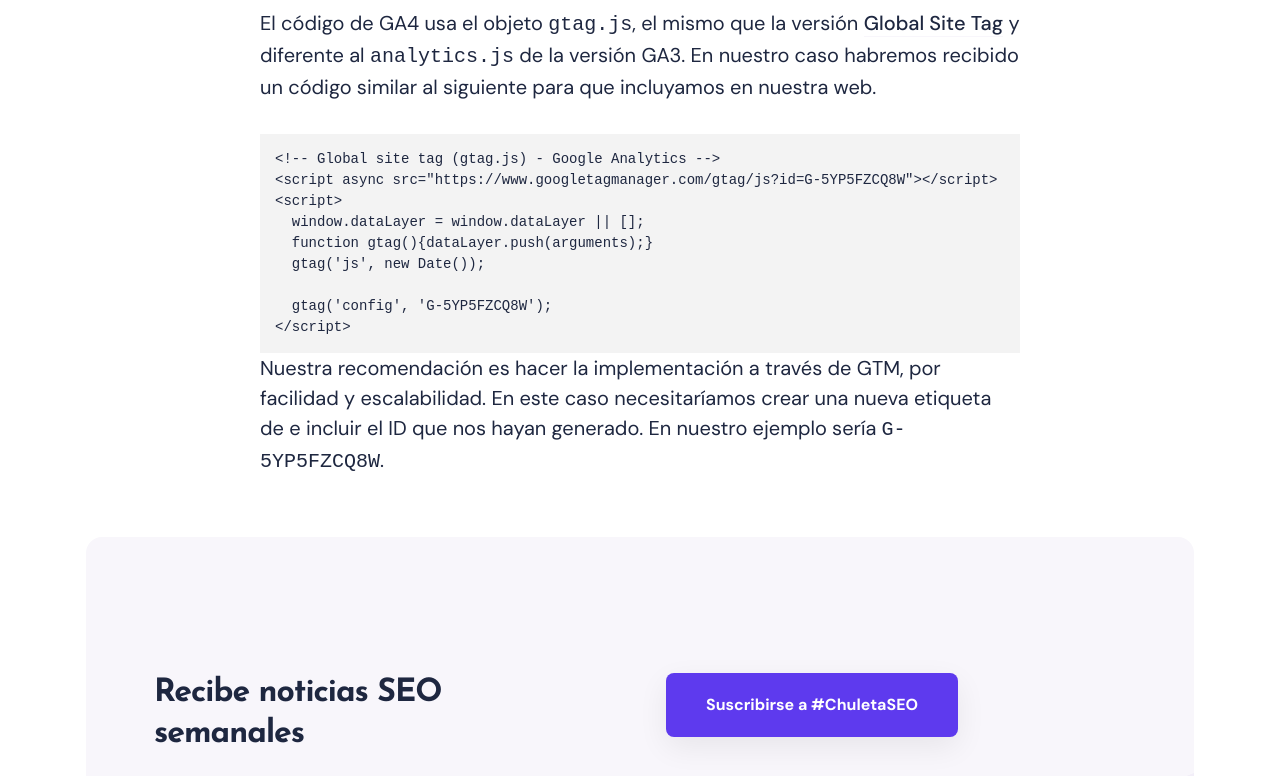
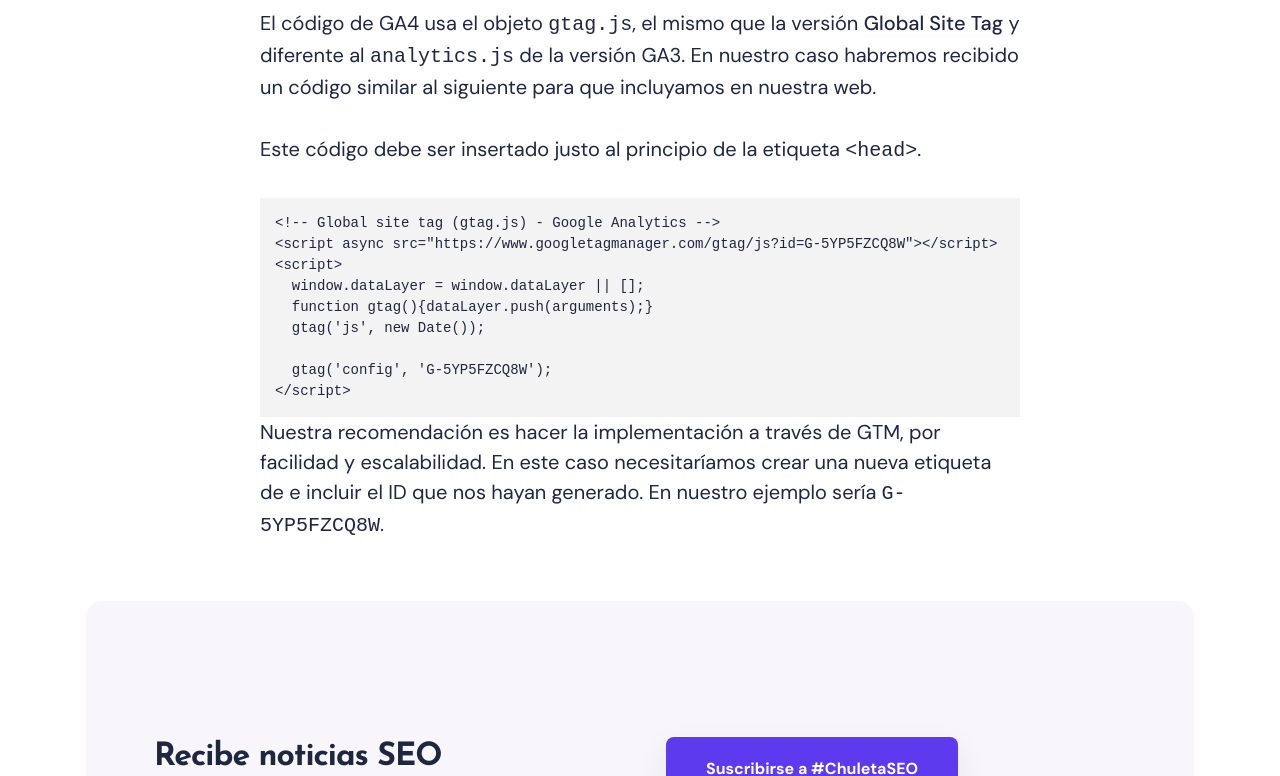
Before and after one commit to Emirodgar/w-avanzared, a Jekyll site: the page built from Google Analytics/google-analytics.md, in a window 1280 px wide and 900 px high, scrolled down 5897 px, cut to the strip 124-900 px from the top of the window. Built offline with Jekyll 4.4.1, drawn with Linux system fonts in a browser that asks for light colours; nearby versions of some CDN libraries; part of the change alters nothing that is shown.

Commit message:
Google Analytics/google-analytics.md updated from https://stackedit.io/

```diff
--- a/Google Analytics/google-analytics.md
+++ b/Google Analytics/google-analytics.md
@@ -79,6 +79,8 @@ Una vez que tengamos nuestro flujo de datos listo, debemos pulsar sobre el mismo
 
 El código de GA4 usa el objeto `gtag.js`, el mismo que la versión [Global Site Tag](https://emirodgar.com/versiones-google-analytics) y diferente al `analytics.js` de la versión GA3. En nuestro caso habremos recibido un código similar al siguiente para que incluyamos en nuestra web.
 
+Este código debe ser insertado justo al principio de la etiqueta `<head>`.
+
     <!-- Global site tag (gtag.js) - Google Analytics -->
     <script async src="https://www.googletagmanager.com/gtag/js?id=G-5YP5FZCQ8W"></script>
     <script>
@@ -93,7 +95,7 @@ Nuestra recomendación es hacer la implementación a través de GTM, por facilid
 
 
 <!--stackedit_data:
-eyJoaXN0b3J5IjpbMTA3NjI3NTcyNSwtOTE5NjUzOTI1LC0xNz
-E3NTQxNDM4LDI3MzExMDY1MiwxMDI4NDAzOTIwLC0xNzYyODEw
-MDc0LC0yMTExNDMwMTUxXX0=
+eyJoaXN0b3J5IjpbNzAyNjI3NDczLC05MTk2NTM5MjUsLTE3MT
+c1NDE0MzgsMjczMTEwNjUyLDEwMjg0MDM5MjAsLTE3NjI4MTAw
+NzQsLTIxMTE0MzAxNTFdfQ==
 -->
```
